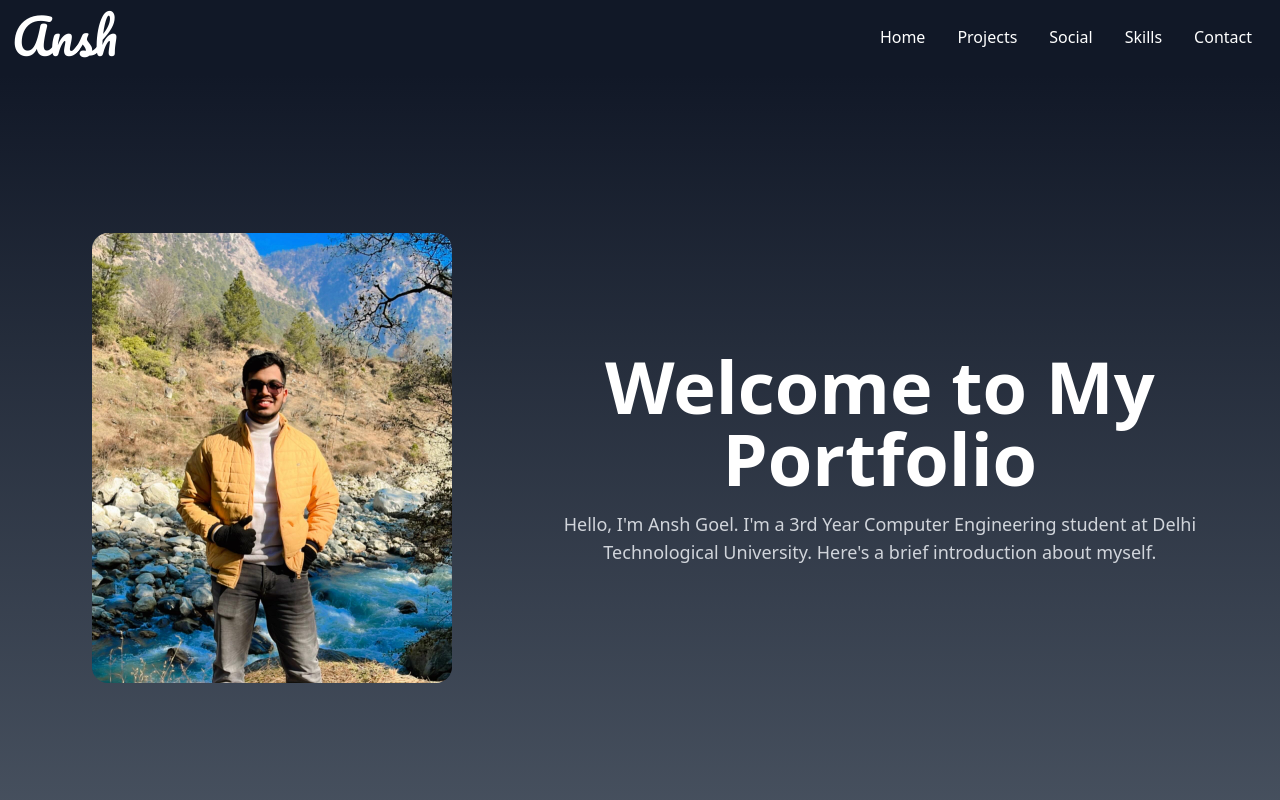
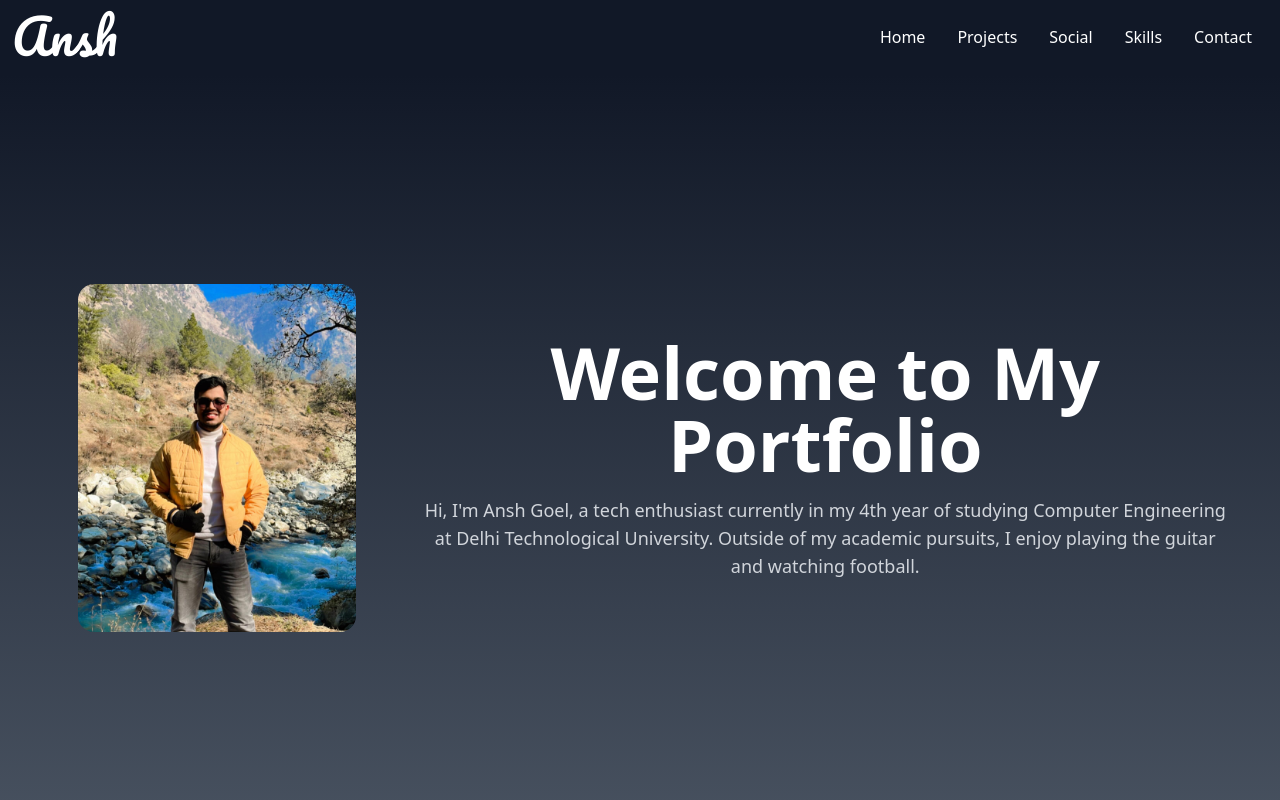
Before and after one commit to anshgoel02/landing-page, a React (Create React App) app: page / in a window 1280 px wide. Shown: the top 800 px of the page. Built offline with nearby package versions, Linux system fonts and the light colour scheme.

Commit message:
Adding real information

```diff
--- a/src/components/Home.js
+++ b/src/components/Home.js
@@ -15,7 +15,7 @@ function Home() {
                 <div className="mx-auto p-4">
                     <h2 className="text-7xl font-bold mb-4 text-white">Welcome to My Portfolio</h2>
                     <p className="text-lg text-gray-300 mb-8">
-                        Hello, I'm Ansh Goel. I'm a 3rd Year Computer Engineering student at Delhi Technological University. Here's a brief introduction about myself.
+                        Hi, I'm Ansh Goel, a tech enthusiast currently in my 4th year of studying Computer Engineering at Delhi Technological University. Outside of my academic pursuits, I enjoy playing the guitar and watching football.
                     </p>
                 </div>
             </div>
```
